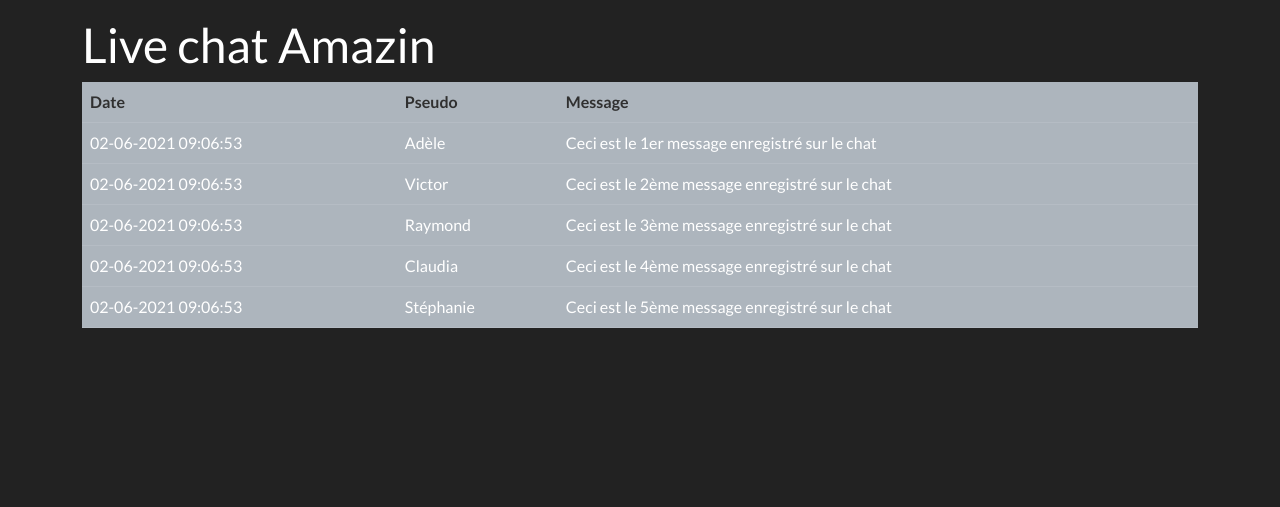
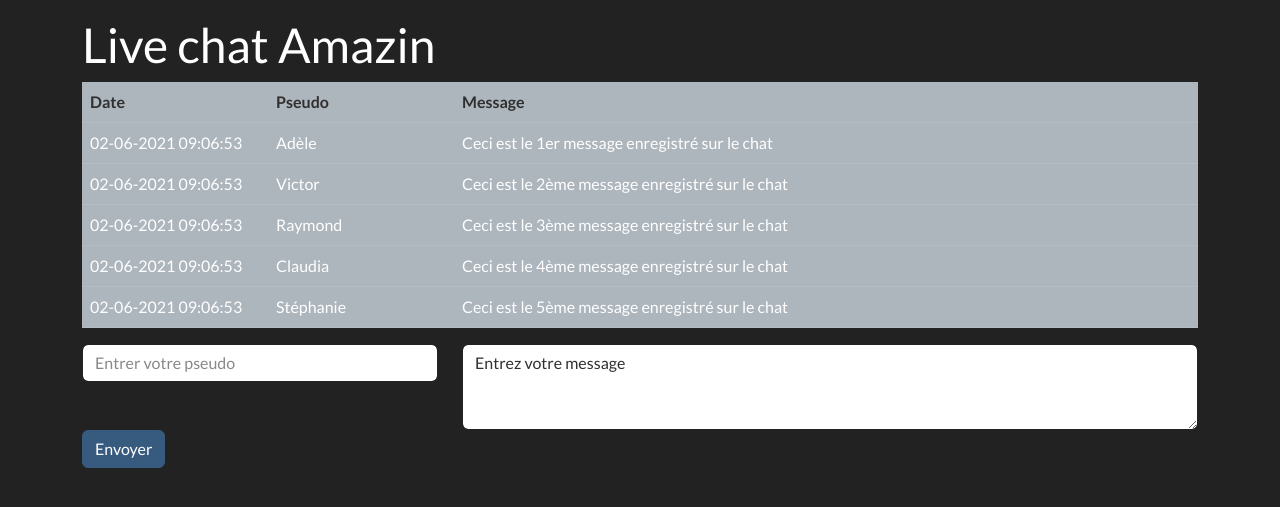
Before and after one commit to jerkodeur/SimplonDWWM-Projet-Chat, a PHP site: page / in a window 1280 px wide. Shown: the top 507 px of the page. Run offline with PHP 8.4, Linux system fonts and the light colour scheme.

Commit message:
create form view

```diff
--- a/view/chat.php
+++ b/view/chat.php
@@ -10,9 +10,9 @@
             <table class="table">
                 <thead>
                     <tr class="table-light text-dark">
-                        <th scope="col">Date</th>
-                        <th scope="col">Pseudo</th>
-                        <th scope="col">Message</th>
+                        <th scope="col" class="col-2">Date</th>
+                        <th scope="col" class="col-2">Pseudo</th>
+                        <th scope="col" class="col-8">Message</th>
                     </tr>
                 </thead>
                 <tbody>
@@ -20,9 +20,9 @@
                     $messages = getMessages();
                     foreach ($messages as $message) { ?>
                         <tr class="table-light">
-                            <td><?= $message['date'] ?></td>
-                            <td><?= $message['pseudo'] ?></td>
-                            <td><?= $message['message'] ?></td>
+                            <td class="col-2"><?= $message['date'] ?></td>
+                            <td class="col-2"><?= $message['pseudo'] ?></td>
+                            <td class="col-8"><?= $message['message'] ?></td>
                         </tr>
                     <?php
                     }
--- a/view/default.php
+++ b/view/default.php
@@ -14,6 +14,7 @@
 <body>
     <div class="container">
         <?php include('chat.php') ?>
+        <?php include('form.php') ?>
     </div>
 </body>
 
--- /dev/null
+++ b/view/form.php
@@ -0,0 +1,17 @@
+<div class="row">
+    <form action="">
+        <div class="row">
+            <div class="col-4 form-group">
+                <input type="text" class="form-control" id="nickname" name="nickname" id="nickname" placeholder="Entrer votre pseudo">
+            </div>
+            <div class="col-8 form-group">
+                <textarea class="form-control" id="message" name="message" rows="3">Entrez votre message</textarea>
+            </div>
+        </div>
+        <div class="row">
+            <div class="col-12 form-group">
+                <button type="button" class="btn btn-primary">Envoyer</button>
+            </div>
+        </div>
+    </form>
+</div>
```
